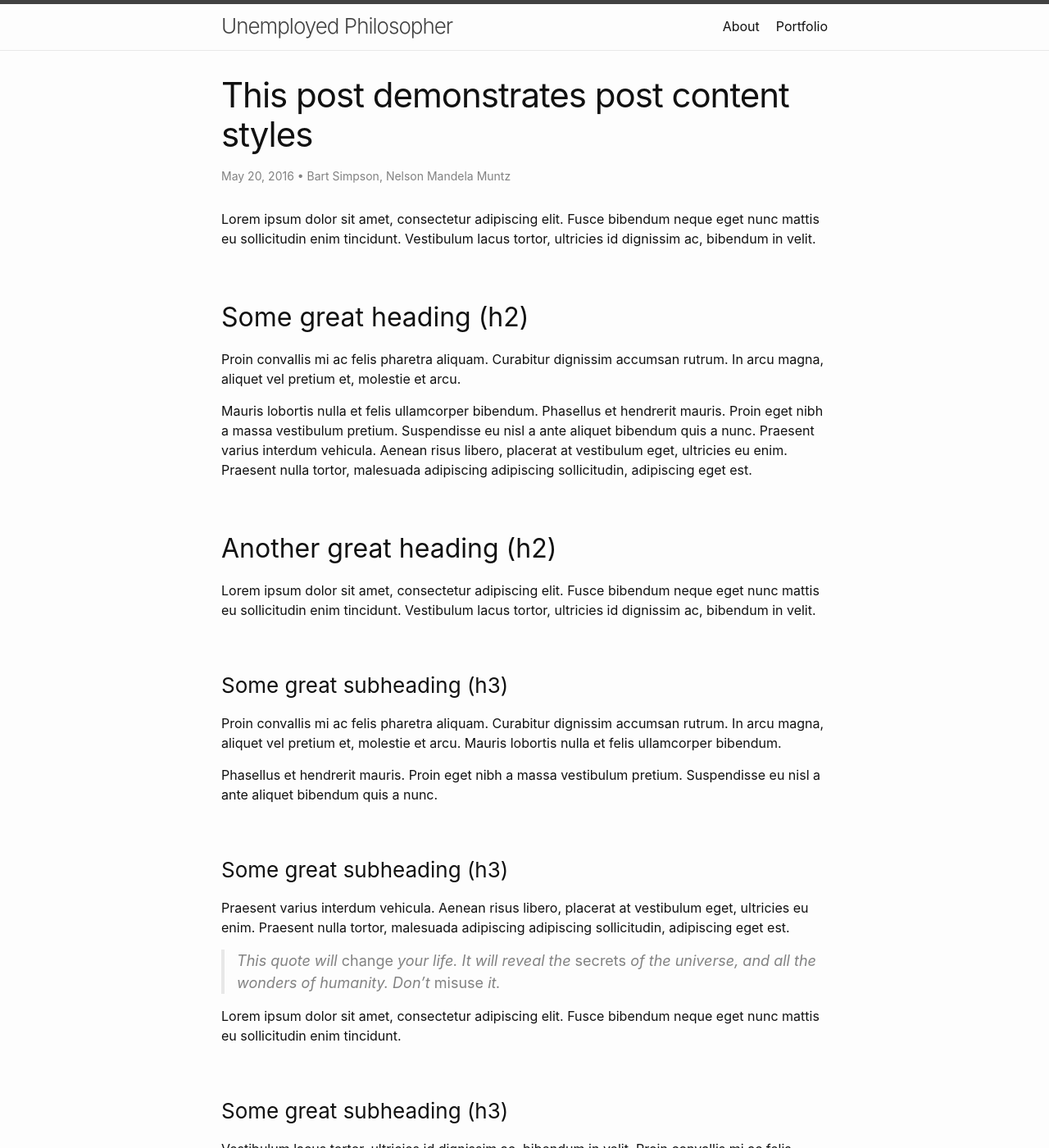
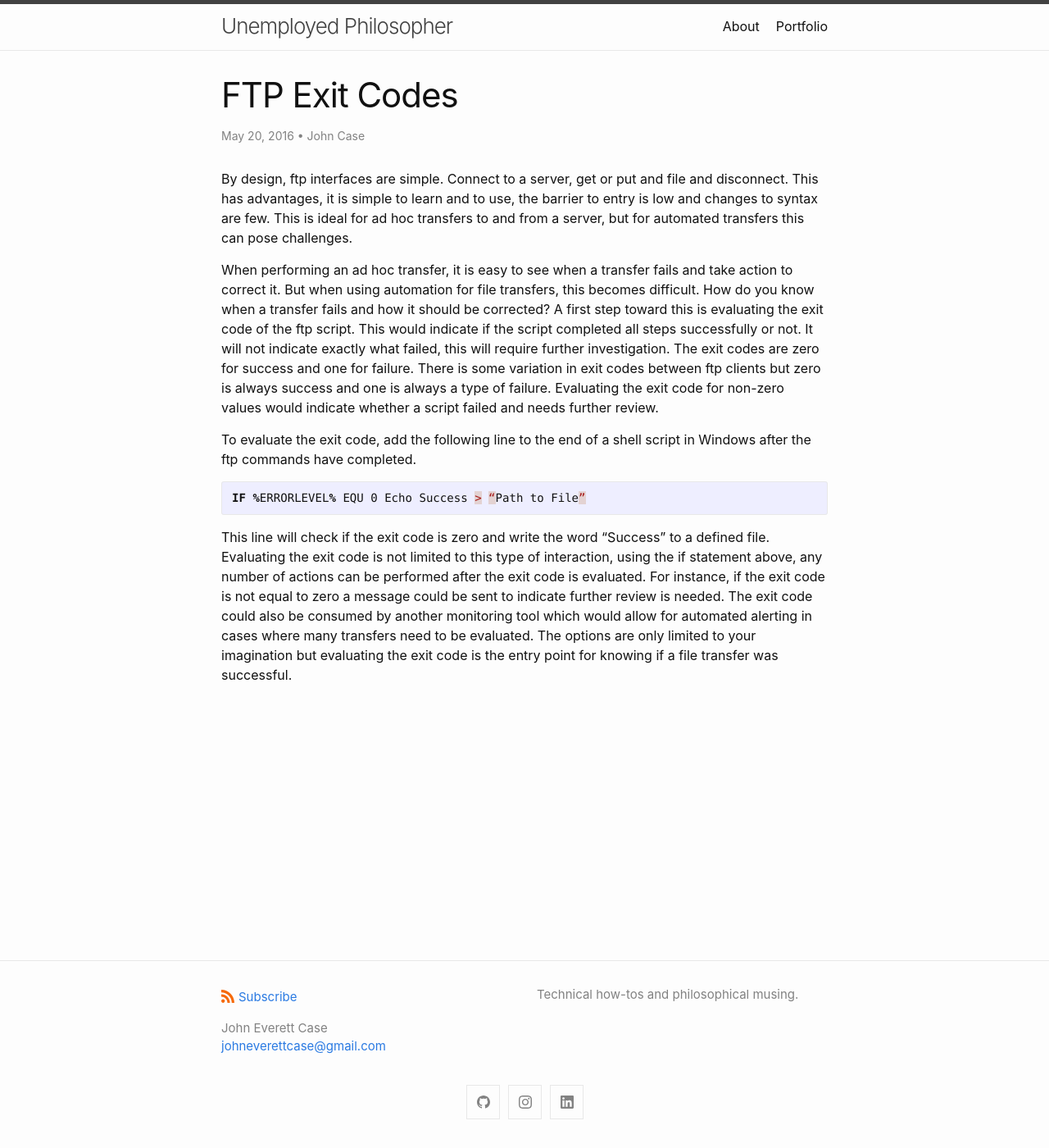
Before and after one commit to johnnycase/johnnycase.github.io, a Jekyll site: the page built from _posts/2016-05-20-this-post-demonstrates-post-content-styles.md, in a window 1280 px wide and 1400 px high. Shown: the whole window at 82% size. Built offline with Jekyll 4.4.1, drawn with Linux system fonts in a browser that asks for light colours; some of the changed text lies outside the part shown.

Commit message:
Update 2016-05-20-this-post-demonstrates-post-content-styles.md

````diff
--- a/_posts/2016-05-20-this-post-demonstrates-post-content-styles.md
+++ b/_posts/2016-05-20-this-post-demonstrates-post-content-styles.md
@@ -1,115 +1,19 @@
 ---
 layout: post
-title: "This post demonstrates post content styles"
-categories: junk
+title: "FTP Exit Codes"
+categories: FTP
 author:
-- Bart Simpson
-- Nelson Mandela Muntz
-meta: "Springfield"
+- John Case
 ---
 
-Lorem ipsum dolor sit amet, consectetur adipiscing elit. Fusce bibendum neque eget nunc mattis eu sollicitudin enim tincidunt. Vestibulum lacus tortor, ultricies id dignissim ac, bibendum in velit.
+By design, ftp interfaces are simple. Connect to a server, get or put and file and disconnect. This has advantages, it is simple to learn and to use, the barrier to entry is low and changes to syntax are few. This is ideal for ad hoc transfers to and from a server, but for automated transfers this can pose challenges.
 
-## Some great heading (h2)
+When performing an ad hoc transfer, it is easy to see when a transfer fails and take action to correct it. But when using automation for file transfers, this becomes difficult. How do you know when a transfer fails and how it should be corrected? A first step toward this is evaluating the exit code of the ftp script. This would indicate if the script completed all steps successfully or not. It will not indicate exactly what failed, this will require further investigation. The exit codes are zero for success and one for failure. There is some variation in exit codes between ftp clients but zero is always success and one is always a type of failure. Evaluating the exit code for non-zero values would indicate whether a script failed and needs further review.
 
-Proin convallis mi ac felis pharetra aliquam. Curabitur dignissim accumsan rutrum. In arcu magna, aliquet vel pretium et, molestie et arcu.
+To evaluate the exit code, add the following line to the end of a shell script in Windows after the ftp commands have completed.
 
-Mauris lobortis nulla et felis ullamcorper bibendum. Phasellus et hendrerit mauris. Proin eget nibh a massa vestibulum pretium. Suspendisse eu nisl a ante aliquet bibendum quis a nunc. Praesent varius interdum vehicula. Aenean risus libero, placerat at vestibulum eget, ultricies eu enim. Praesent nulla tortor, malesuada adipiscing adipiscing sollicitudin, adipiscing eget est.
+{% highlight powershell %}
+IF %ERRORLEVEL% EQU 0 Echo Success > “Path to File”
+{% endhighlight %}
 
-## Another great heading (h2)
-
-Lorem ipsum dolor sit amet, consectetur adipiscing elit. Fusce bibendum neque eget nunc mattis eu sollicitudin enim tincidunt. Vestibulum lacus tortor, ultricies id dignissim ac, bibendum in velit.
-
-### Some great subheading (h3)
-
-Proin convallis mi ac felis pharetra aliquam. Curabitur dignissim accumsan rutrum. In arcu magna, aliquet vel pretium et, molestie et arcu. Mauris lobortis nulla et felis ullamcorper bibendum.
-
-Phasellus et hendrerit mauris. Proin eget nibh a massa vestibulum pretium. Suspendisse eu nisl a ante aliquet bibendum quis a nunc.
-
-### Some great subheading (h3)
-
-Praesent varius interdum vehicula. Aenean risus libero, placerat at vestibulum eget, ultricies eu enim. Praesent nulla tortor, malesuada adipiscing adipiscing sollicitudin, adipiscing eget est.
-
-> This quote will *change* your life. It will reveal the <i>secrets</i> of the universe, and all the wonders of humanity. Don't <em>misuse</em> it.
-
-Lorem ipsum dolor sit amet, consectetur adipiscing elit. Fusce bibendum neque eget nunc mattis eu sollicitudin enim tincidunt.
-
-### Some great subheading (h3)
-
-Vestibulum lacus tortor, ultricies id dignissim ac, bibendum in velit. Proin convallis mi ac felis pharetra aliquam. Curabitur dignissim accumsan rutrum.
-
-```html
-<html>
-  <head>
-  </head>
-  <body>
-    <p>Hello, World!</p>
-  </body>
-</html>
-```
-
-
-In arcu magna, aliquet vel pretium et, molestie et arcu. Mauris lobortis nulla et felis ullamcorper bibendum. Phasellus et hendrerit mauris.
-
-#### You might want a sub-subheading (h4)
-
-In arcu magna, aliquet vel pretium et, molestie et arcu. Mauris lobortis nulla et felis ullamcorper bibendum. Phasellus et hendrerit mauris.
-
-In arcu magna, aliquet vel pretium et, molestie et arcu. Mauris lobortis nulla et felis ullamcorper bibendum. Phasellus et hendrerit mauris.
-
-#### But it's probably overkill (h4)
-
-In arcu magna, aliquet vel pretium et, molestie et arcu. Mauris lobortis nulla et felis ullamcorper bibendum. Phasellus et hendrerit mauris.
-
-##### Could be a smaller sub-heading, `pacman` (h5)
-
-In arcu magna, aliquet vel pretium et, molestie et arcu. Mauris lobortis nulla et felis ullamcorper bibendum. Phasellus et hendrerit mauris.
-
-###### Small yet significant sub-heading  (h6)
-
-In arcu magna, aliquet vel pretium et, molestie et arcu. Mauris lobortis nulla et felis ullamcorper bibendum. Phasellus et hendrerit mauris.
-
-### Oh hai, an unordered list!!
-
-In arcu magna, aliquet vel pretium et, molestie et arcu. Mauris lobortis nulla et felis ullamcorper bibendum. Phasellus et hendrerit mauris.
-
-- First item, yo
-- Second item, dawg
-- Third item, what what?!
-- Fourth item, fo sheezy my neezy
-
-### Oh hai, an ordered list!!
-
-In arcu magna, aliquet vel pretium et, molestie et arcu. Mauris lobortis nulla et felis ullamcorper bibendum. Phasellus et hendrerit mauris.
-
-1. First item, yo
-2. Second item, dawg
-3. Third item, what what?!
-4. Fourth item, fo sheezy my neezy
-
-
-
-## Headings are cool! (h2)
-
-Proin eget nibh a massa vestibulum pretium. Suspendisse eu nisl a ante aliquet bibendum quis a nunc. Praesent varius interdum vehicula. Aenean risus libero, placerat at vestibulum eget, ultricies eu enim. Praesent nulla tortor, malesuada adipiscing adipiscing sollicitudin, adipiscing eget est.
-
-Praesent nulla tortor, malesuada adipiscing adipiscing sollicitudin, adipiscing eget est.
-
-Proin eget nibh a massa vestibulum pretium. Suspendisse eu nisl a ante aliquet bibendum quis a nunc.
-
-### Tables
-
-Title 1               | Title 2               | Title 3               | Title 4
---------------------- | --------------------- | --------------------- | ---------------------
-lorem                 | lorem ipsum           | lorem ipsum dolor     | lorem ipsum dolor sit
-lorem ipsum dolor sit | lorem ipsum dolor sit | lorem ipsum dolor sit | lorem ipsum dolor sit
-lorem ipsum dolor sit | lorem ipsum dolor sit | lorem ipsum dolor sit | lorem ipsum dolor sit
-lorem ipsum dolor sit | lorem ipsum dolor sit | lorem ipsum dolor sit | lorem ipsum dolor sit
-
-
-Title 1 | Title 2 | Title 3 | Title 4
---- | --- | --- | ---
-lorem | lorem ipsum | lorem ipsum dolor | lorem ipsum dolor sit
-lorem ipsum dolor sit amet | lorem ipsum dolor sit amet consectetur | lorem ipsum dolor sit amet | lorem ipsum dolor sit
-lorem ipsum dolor | lorem ipsum | lorem | lorem ipsum
-lorem ipsum dolor | lorem ipsum dolor sit | lorem ipsum dolor sit amet | lorem ipsum dolor sit amet consectetur
+This line will check if the exit code is zero and write the word “Success” to a defined file. Evaluating the exit code is not limited to this type of interaction, using the if statement above, any number of actions can be performed after the exit code is evaluated. For instance, if the exit code is not equal to zero a message could be sent to indicate further review is needed. The exit code could also be consumed by another monitoring tool which would allow for automated alerting in cases where many transfers need to be evaluated. The options are only limited to your imagination but evaluating the exit code is the entry point for knowing if a file transfer was successful.
````
